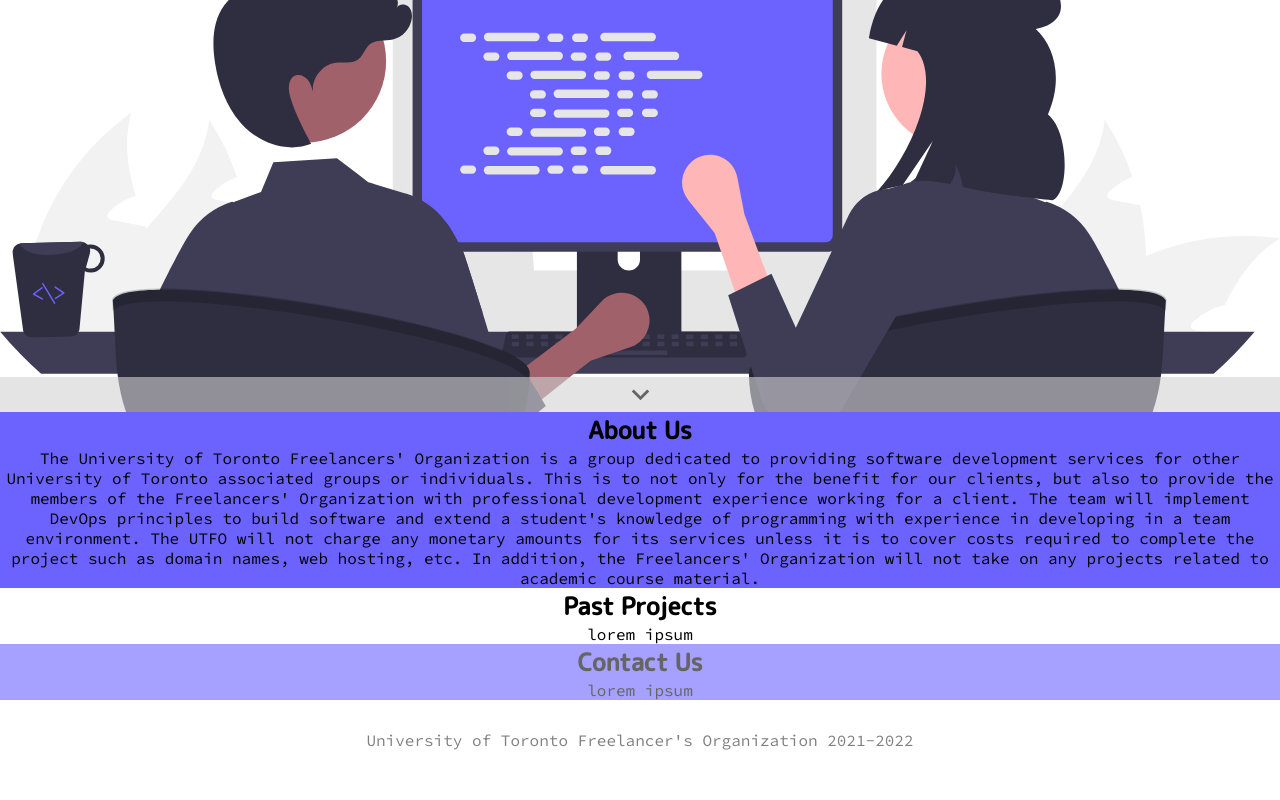
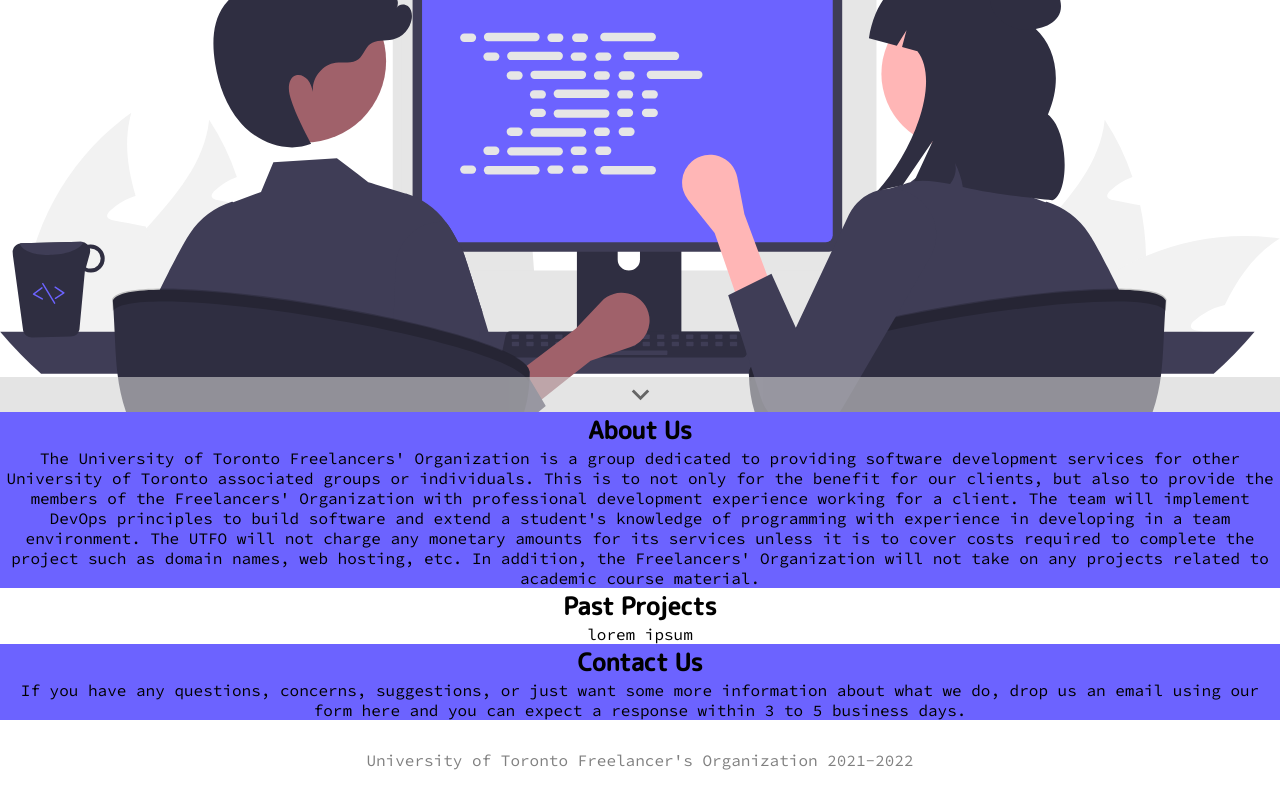
Before and after one commit to UTFO/UTFO-Website, a React (Create React App) app: page / in a window 1280 px wide. Shown: the part 388-1188 px from the top of the page. Built offline with nearby package versions, Linux system fonts and the light colour scheme.

Commit message:
Update ContactBlurb.js

```diff
--- a/src/components/pages/Home/ContactBlurb.js
+++ b/src/components/pages/Home/ContactBlurb.js
@@ -3,7 +3,9 @@
 		<>
 			<h2>Contact Us</h2>
 			<p className="blurb">
-				lorem ipsum
+				If you have any questions, concerns, suggestions, or just want some more
+				information about what we do, drop us an email using our form here and
+				you can expect a response within 3 to 5 business days.
 			</p>
 		</>
 	);
```
